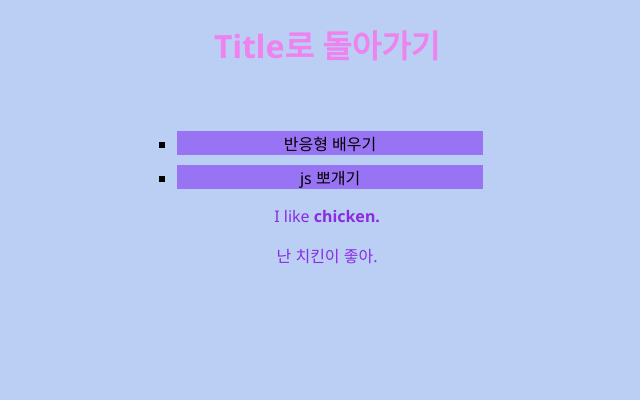
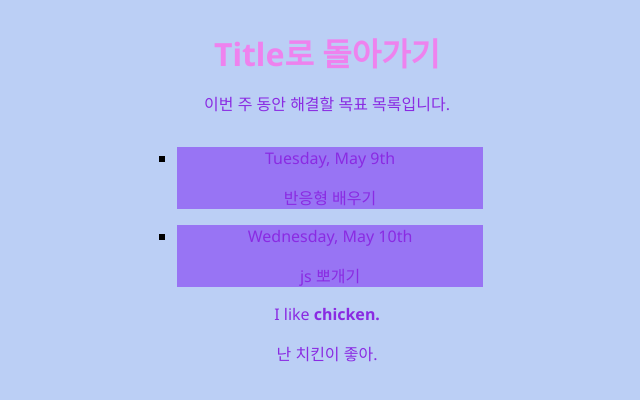
Before and after one commit to woodawon/Web_Lecture, a plain HTML site: page weekly.html in a window 1280 px wide. Shown: the whole page, without its empty margins (313-953 px from the left). Drawn offline with Linux system fonts and the light colour scheme.

Commit message:
today's commit

```diff
--- a/style/global.css
+++ b/style/global.css
@@ -1,3 +1,7 @@
+* {
+  box-sizing: border-box;
+}
+
 body {
   text-align: center;
   background-color: rgb(187, 207, 245);
--- a/style/weekly.css
+++ b/style/weekly.css
@@ -1,6 +1,3 @@
-* {
-  box-sizing: border-box;
-}
 a:hover {
   background-color: darkkhaki;
 }
@@ -18,3 +15,7 @@ li {
 #title {
   margin-bottom: 5%;
 }
+
+header {
+  display: inline-block;
+}
--- a/weekly.html
+++ b/weekly.html
@@ -13,25 +13,23 @@
     <title>weekly challenge</title>
   </head>
   <body>
-    <h1 id="title"><a href="index.html">Title로 돌아가기</a></h1>
-
-    <ol>
-      <li>반응형 배우기</li>
-      <li>js 뽀개기</li>
-    </ol>
-
-    <p>I like <strong>chicken.</strong></p>
-    <p>난 치킨이 좋아.</p>
-
-    <!-- <p>
-      1. 이번주 목표 -> 제목테그 클릭 시 index.html 화면으로 돌아갈 수 있는 링크
-      생성
-    </p>
-    <p>2. 반응형 배우기, js 뽀개기</p>
-    <p>
-      css 과제 : 폰트(노토산스 ko), 이번주 목표 아이템에 배경색 넣기, 글자색
-      부여하기 , 요소 전부 중앙정렬하기, a태그에 마우스 올리면 배경색 넣기
-    </p>
-    <p>html 과제 : 각각 적합한 태그 사용하기</p> -->
+    <header>
+      <h1 id="title"><a href="index.html">Title로 돌아가기</a></h1>
+      <p>이번 주 동안 해결할 목표 목록입니다.</p>
+    </header>
+    <main>
+      <ol>
+        <li>
+          <p>Tuesday, May 9th</p>
+          <p>반응형 배우기</p>
+        </li>
+        <li>
+          <p>Wednesday, May 10th</p>
+          <p>js 뽀개기</p>
+        </li>
+      </ol>
+      <p>I like <strong>chicken.</strong></p>
+      <p>난 치킨이 좋아.</p>
+    </main>
   </body>
 </html>
```
